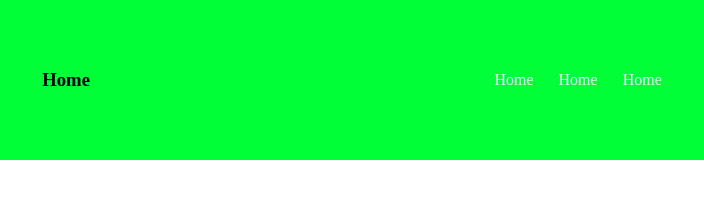
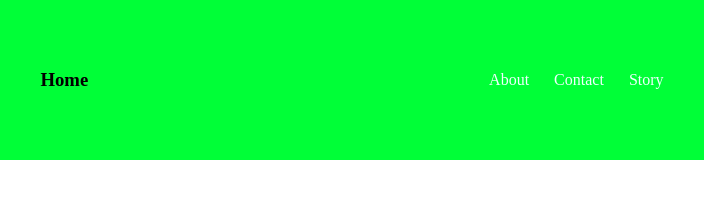
Before and after one commit to shiraliyev/v11, a plain HTML site: page index.html in a window 1280 px wide. Shown: the full height of the page, 288-992 px from the left. Drawn offline with Linux system fonts and the light colour scheme.

Commit message:
Update index.html

```diff
--- a/index.html
+++ b/index.html
@@ -12,9 +12,9 @@
         <nav>
             <h3>Home</h3>
             <ul>
-                <li><a href="">Home</a></li>
-                <li><a href="">Home</a></li>
-                <li><a href="">Home</a></li>
+                <li><a href="">About</a></li>
+                <li><a href="">Contact</a></li>
+                <li><a href="">Story</a></li>
             </ul>
         </nav>
     </header>
```
